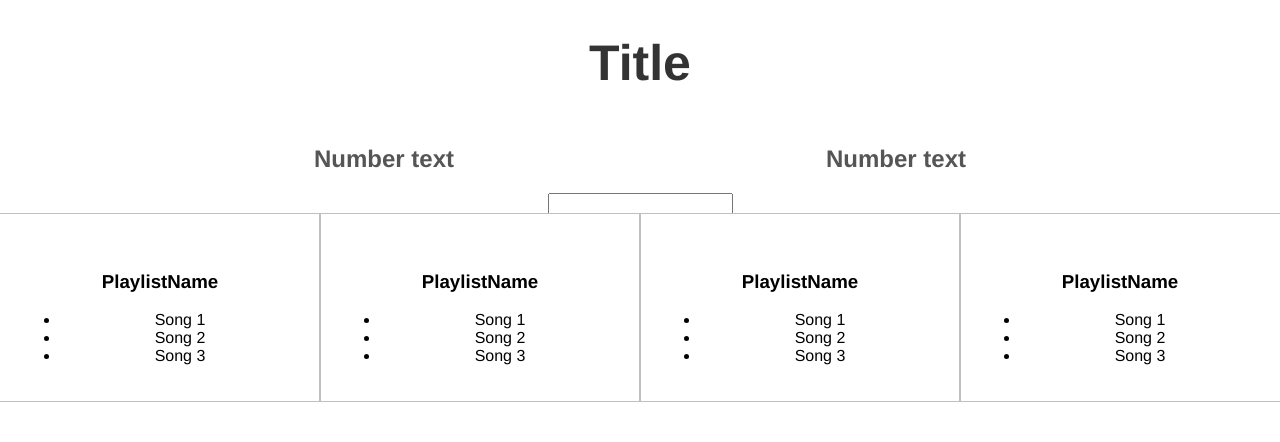
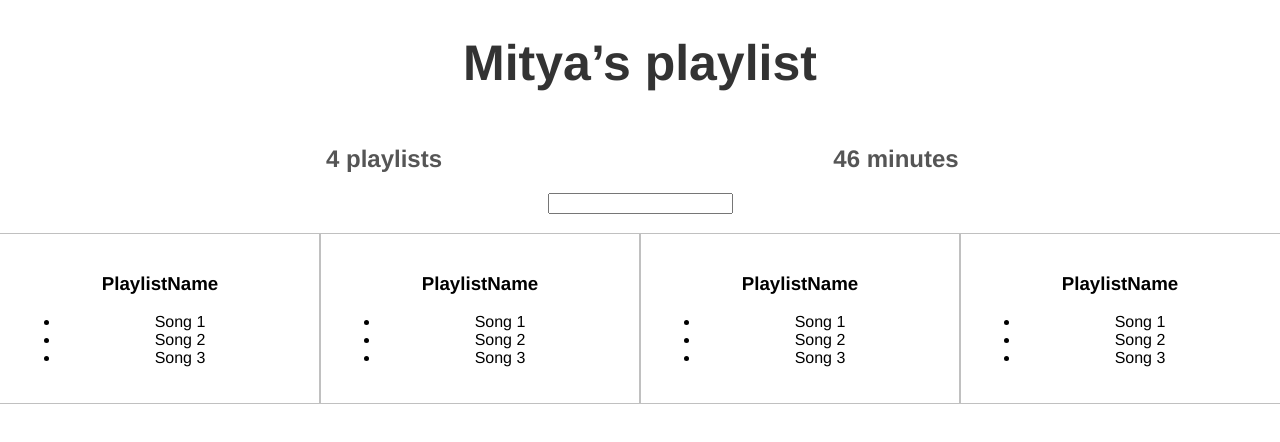
Before and after one commit to mityaustinov/better-playlists, a React (Create React App) app: page / in a window 1280 px wide. Shown: the top 442 px of the page. Built offline with nearby package versions, Linux system fonts and the light colour scheme.

Commit message:
added fake data to title, playlist and duration timers. Dynamic Playlist and Duration labels made as extra.

```diff
--- a/src/App.js
+++ b/src/App.js
@@ -1,5 +1,4 @@
 import React, { Component } from 'react';
-import logo from './logo.svg';
 import './App.css';
 
 let playlistDefaultStyle = {
@@ -9,11 +8,95 @@ let playlistDefaultStyle = {
     padding: "20px"
 };
 
-class Aggregate extends Component {
+let fakeServerData = {
+    user: {
+        name: "Mitya",
+        playlists: [
+            {
+                name: 'Starred',
+                songs: [
+                    {name: 'Always', duration: 2340},
+                    {name: 'Dark Necessities', duration: 3030},
+                    {name: 'The Mechanism', duration: 2380},
+                    {name: 'Always', duration: 1930},
+                    {name: 'New Lands', duration: 2710}
+                ]
+            },
+            {
+                name: 'Morcheeba',
+                songs: [
+                    {name: 'Charango', duration: 2340},
+                    {name: 'Blood Like Lemonade', duration: 3030},
+                    {name: 'The Great London Traffic Warden Massacre', duration: 2380},
+                    {name: 'Rome wasn\'t built in a day', duration: 1930},
+                    {name: 'Even though', duration: 2710}
+                ]
+            },
+            {
+                name: 'The Beatles',
+                songs: [
+                    {name: 'Hey Jude', duration: 2340},
+                    {name: 'I Wanna Hold Your Hand', duration: 3030},
+                    {name: 'Paperback Writer', duration: 2380},
+                    {name: 'Ob-la-di Ob-la-da', duration: 1930},
+                    {name: 'Penny Lane', duration: 2710}
+                ]
+            },
+            {
+                name: 'Prodigy',
+                songs: [
+                    {name: 'Smack My Bitch Up', duration: 2340},
+                    {name: 'Firestarter', duration: 3030},
+                    {name: 'Breathe', duration: 2380},
+                    {name: 'Wolrd\'s On Fire', duration: 1930},
+                    {name: 'No Army Man', duration: 2710}
+                ]
+            }
+        ]
+    }
+};
+
+class PlaylistCounter extends Component {
     render() {
+        let playlistAmountLabel = null;
+        if (this.props.playlists.length != 1) {
+            playlistAmountLabel = 'playlists';
+        } else {
+            playlistAmountLabel = 'playlist';
+        }
+
         return (
             <div style={{width:'40%', display: 'inline-block'}}>
-                <h2 style={{color:'#555'}}>Number text</h2>
+                <h2 style={{color:'#555'}}>{this.props.playlists && this.props.playlists.length} {playlistAmountLabel}</h2>
+            </div>
+        );
+    }
+}
+
+class HoursCounter extends Component {
+    render() {
+        let allSongs = this.props.playlists.reduce((songs, eachPlaylist) => {
+            return songs.concat(eachPlaylist.songs)
+        }, []);
+
+        let totalDuration = allSongs.reduce((sum, eachSong) => {
+            let calculation = Math.round((sum + eachSong.duration)/60);
+            //return Math.round(calculation);
+            return calculation;
+        }, 0);
+
+        let durationLabel = null;
+        if (totalDuration != 1) {
+            durationLabel = 'minutes';
+        } else {
+            durationLabel = 'minute';
+        };
+
+        return (
+            <div style={{width:'40%', display: 'inline-block'}}>
+                <h2 style={{color:'#555'}}>
+                    {totalDuration} {durationLabel}
+                </h2>
             </div>
         );
     }
@@ -22,7 +105,7 @@ class Aggregate extends Component {
 class Filter extends Component {
     render() {
         return (
-            <div>
+            <div style={{marginBottom:"20px"}}>
                 <input type="search" />
             </div>
         );
@@ -33,7 +116,6 @@ class Playlist extends Component {
     render() {
         return (
             <div style={{...playlistDefaultStyle, width: "25%"}}>
-                <img />
                 <h3>PlaylistName</h3>
                 <ul>
                     <li>Song 1</li>
@@ -46,17 +128,37 @@ class Playlist extends Component {
 }
 
 class App extends Component {
+    constructor () {
+        super();
+        this.state = {serverData: {}}
+    }
+    componentDidMount () {
+        setTimeout (() => {
+            this.setState({serverData: fakeServerData});
+        }, 1000);
+    }
     render() {
         return (
             <div className="App">
-                <h1>Title</h1>
-                <Aggregate/>
-                <Aggregate/>
-                <Filter/>
-                <Playlist/>
-                <Playlist/>
-                <Playlist/>
-                <Playlist/>
+                {this.state.serverData.user
+                    ?
+                        <div>
+                            <h1>
+                                {this.state.serverData.user.name}&rsquo;s playlist
+                            </h1>
+                            <PlaylistCounter playlists={
+                                this.state.serverData.user.playlists}/>
+                            <HoursCounter playlists={
+                                this.state.serverData.user.playlists} />
+                            <Filter/>
+                            <Playlist/>
+                            <Playlist/>
+                            <Playlist/>
+                            <Playlist/>
+                        </div>
+                    :
+                    <h1>Loading...</h1>
+                }
             </div>
         );
     }
```
